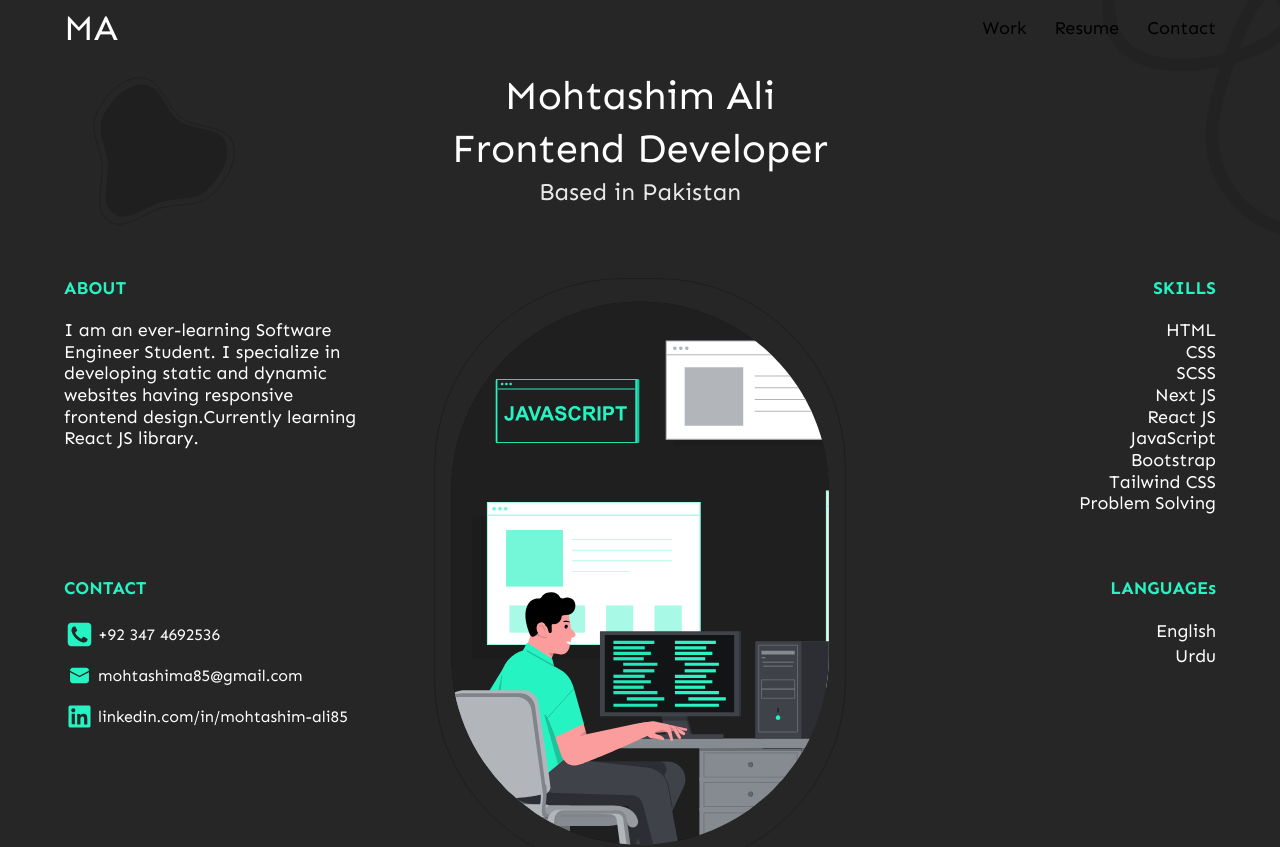
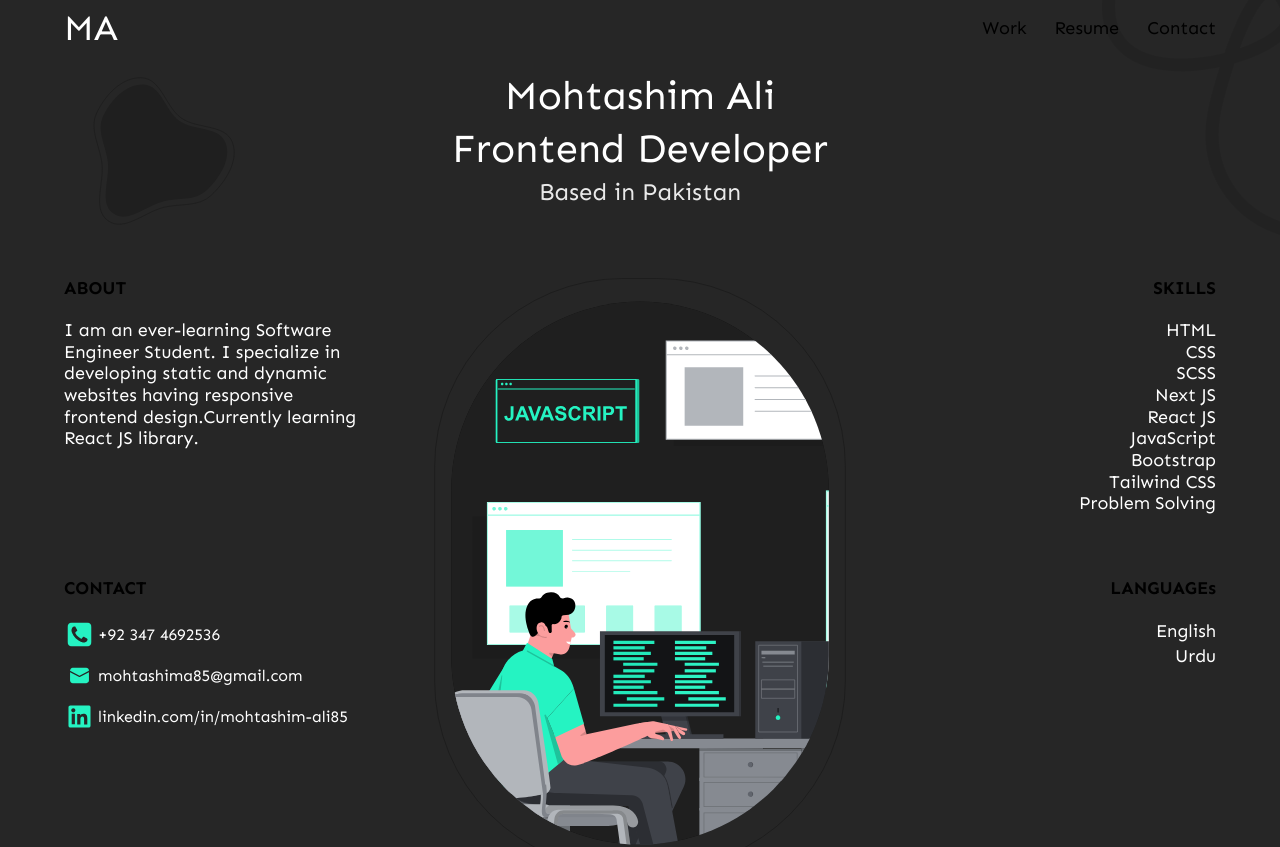
Before and after one commit to MohtashimAli85/portfolio, a Next.js app: page / in a window 1280 px wide. Shown: the top 847 px of the page. Built offline with nearby package versions, Linux system fonts and the light colour scheme.

Commit message:
changed text-aqua to text-primary in className

```diff
--- a/components/herosection/about.jsx
+++ b/components/herosection/about.jsx
@@ -3,7 +3,7 @@ import React from "react";
 function About({ description }) {
   return (
     <div>
-      <h1 className="text-aqua font-bold text-lg leading-[21.66px] mb-5">
+      <h1 className="text-primary font-bold text-lg leading-[21.66px] mb-5">
         ABOUT
       </h1>
       <p className="text-lg leading-[21.66px] dark:text-white ">
--- a/components/herosection/contact.jsx
+++ b/components/herosection/contact.jsx
@@ -3,7 +3,7 @@ import Image from "next/image";
 function Contact({ contacts }) {
   return (
     <div>
-      <h1 className="text-aqua font-bold text-lg leading-[21.66px] mb-5">
+      <h1 className="text-primary font-bold text-lg leading-[21.66px] mb-5">
         CONTACT
       </h1>
       <ul className="flex flex-col gap-[10px]">
@@ -23,7 +23,7 @@ function Contact({ contacts }) {
                 />
                 <a
                   href={e.href}
-                  className="dark:text-white text-base leading-[19.25px]"
+                  className="dark:text-white text-base leading-[19.25px] font-sans"
                 >
                   {e.contact}
                 </a>
--- a/components/herosection/lang.jsx
+++ b/components/herosection/lang.jsx
@@ -4,19 +4,15 @@ function Lang({ langs }) {
   return (
     <div className="text-right">
       {" "}
-      <h1 className="text-aqua font-bold text-lg leading-[21.66px] mb-5">
+      <h1 className="text-primary font-bold text-lg leading-[21.66px] mb-5">
         LANGUAGEs
       </h1>
-      <p className="text-lg leading-[24.63px] dark:text-white ">
+      <div className="text-lg leading-[24.63px] dark:text-white ">
         {langs &&
           langs.map((e, i) => {
-            return (
-              <>
-                <span key={`${e}${i}`}>{e}</span> <br></br>
-              </>
-            );
+            return <p key={`${e}${i}`}>{e}</p>;
           })}
-      </p>
+      </div>
     </div>
   );
 }
--- a/components/herosection/skill.jsx
+++ b/components/herosection/skill.jsx
@@ -3,19 +3,15 @@ import React from "react";
 function Skill({ skills }) {
   return (
     <div className="text-right">
-      <h1 className="text-aqua font-bold text-lg leading-[21.66px] mb-5">
+      <h1 className="text-primary font-bold text-lg leading-[21.66px] mb-5">
         SKILLS
       </h1>
-      <p className="text-lg  leading-[21.66px] dark:text-white">
+      <div className="text-lg  leading-[21.66px] dark:text-white">
         {skills &&
           skills.map((e, i) => {
-            return (
-              <>
-                <span key={`${e}${i}`}>{e}</span> <br></br>
-              </>
-            );
+            return <p key={`${e}${i}`}>{e}</p>;
           })}
-      </p>
+      </div>
     </div>
   );
 }
```
